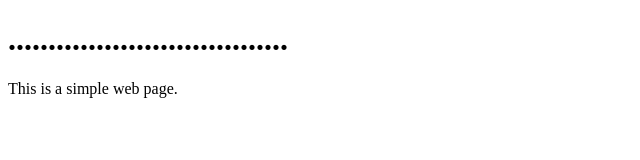
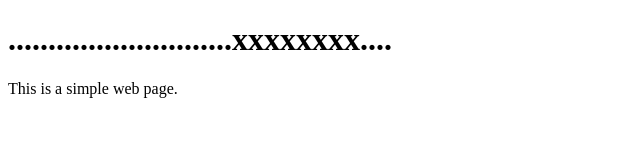
Before and after one commit to irvinvp/micrositios, a plain HTML site: page index.html in a window 1280 px wide. Shown: the whole page, without its empty margins (0-640 px from the left). Drawn offline with Linux system fonts and the light colour scheme.

Commit message:
Update index.html

```diff
--- a/index.html
+++ b/index.html
@@ -1,7 +1,7 @@
 <!DOCTYPE html>
 <html>
   <body>
-    <h1>...................................</h1>
+    <h1>............................xxxxxxxx....</h1>
     <p>This is a simple web page.</p>
   </body>
 </html>
```
